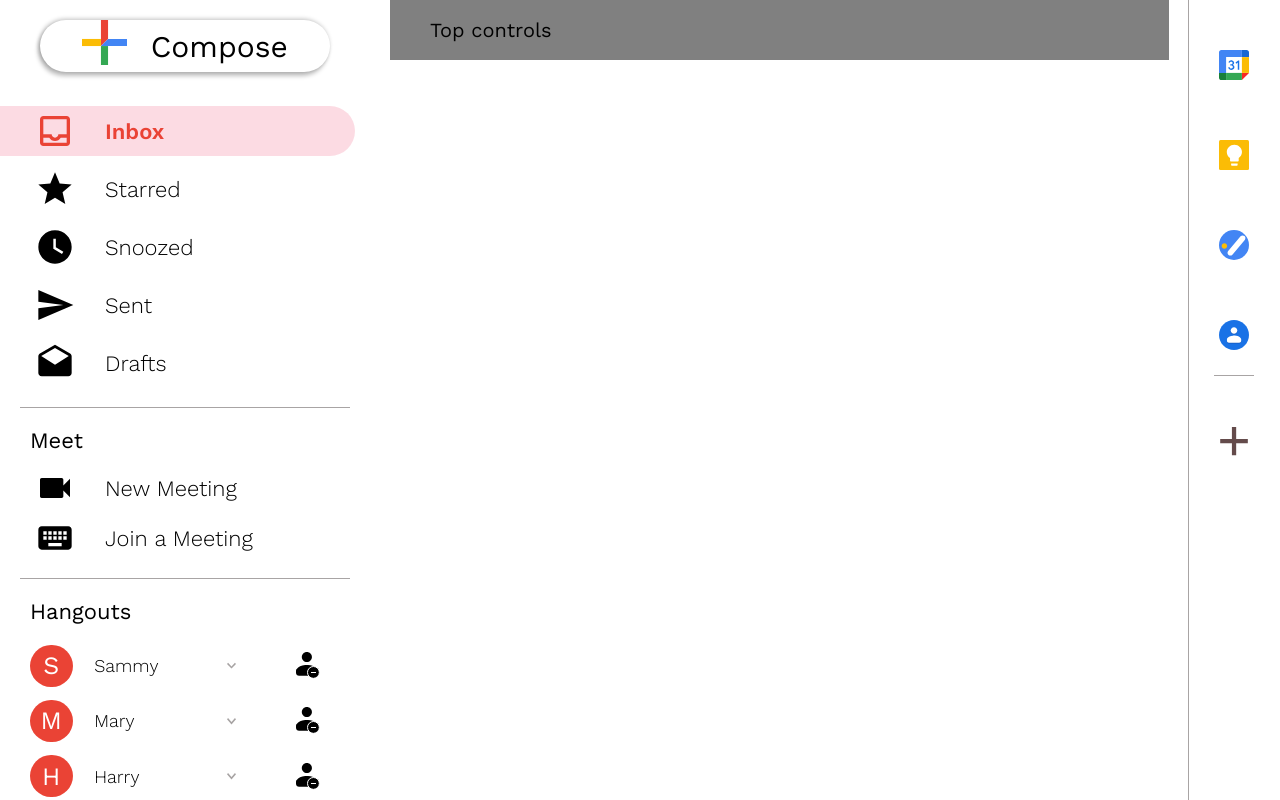
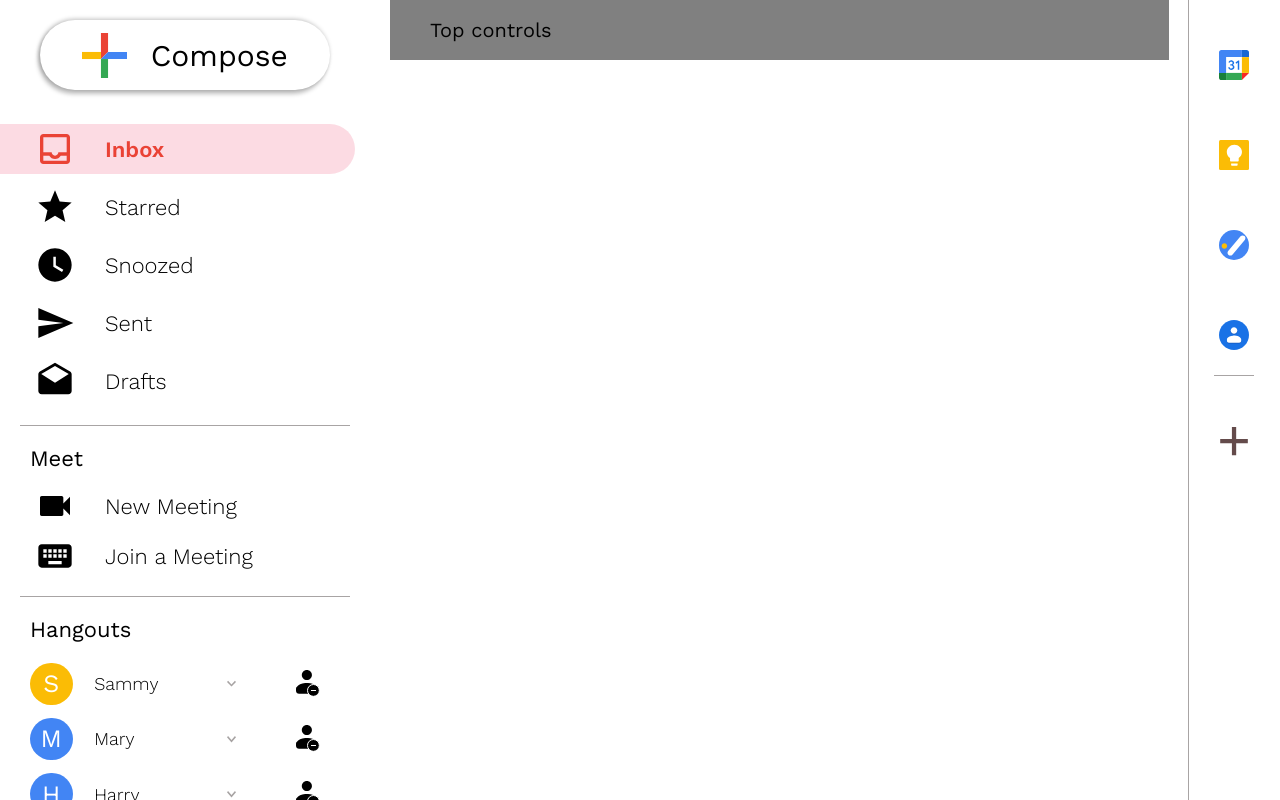
Before and after one commit to saphalpdyl/Gmail_Clone_React, a React (Create React App) app: page / in a window 1280 px wide. Built offline with nearby package versions, Linux system fonts and the light colour scheme.

Commit message:
Changes in CSS as well as JS :
1. Compose button now will not shrink or expand in size when resize

2. Height of the submit Person form is constant at 50px.

3. Profile picture will have different colors on reload

4. Fixed Bug : form button not disabling after a new person is added

```diff
--- a/public/index.html
+++ b/public/index.html
@@ -3,6 +3,7 @@
 	<head>
 		<meta charset="UTF-8" />
 		<meta http-equiv="X-UA-Compatible" content="IE=edge" />
+		<meta name="viewport" content="width=device-width, initial-scale=1" />
 		<title>Gmail clone</title>
 	</head>
 	<body>
--- a/src/Test.tsx
+++ b/src/Test.tsx
@@ -12,7 +12,6 @@
 	return (
 		<div className="test">
 			<RootCheckbox />
-
 			<CheckBox isAlreadyChecked={true} />
 		</div>
 	);
--- a/src/components/Global/profile_picture/css/profile_picture.css
+++ b/src/components/Global/profile_picture/css/profile_picture.css
@@ -5,7 +5,6 @@
   display: flex;
   justify-content: center;
   align-items: center;
-  background-color: var(--clr-red);
   color: white;
   border-radius: 50%;
 }
--- a/src/components/Global/profile_picture/profile_picture.tsx
+++ b/src/components/Global/profile_picture/profile_picture.tsx
@@ -3,11 +3,15 @@
 
 export interface ProfilePictureProps {
 	profileName: string;
+	color: string;
 }
 
 const ProfilePicture: React.FC<ProfilePictureProps> = (props) => {
 	return (
-		<div className="global-profile_picture">
+		<div
+			style={{ backgroundColor: props.color }}
+			className="global-profile_picture"
+		>
 			{props.profileName[0].toUpperCase()}
 		</div>
 	);
--- a/src/components/Global/profile_picture/scss/profile_picture.scss
+++ b/src/components/Global/profile_picture/scss/profile_picture.scss
@@ -9,7 +9,7 @@
 	justify-content: center;
 	align-items: center;
 
-	background-color: var(--clr-red);
+	// background-color: var(--clr-red);
 	color: white;
 	border-radius: 50%;
 }
--- a/src/components/section_menu/compose_btn/css/compose_btn.css
+++ b/src/components/section_menu/compose_btn/css/compose_btn.css
@@ -2,7 +2,7 @@
   position: relative;
   margin: 20px 0px;
   width: 29rem;
-  height: 30rem;
+  min-height: 7rem;
   border-radius: 4.5rem;
   display: flex;
   justify-content: center;
@@ -28,3 +28,7 @@
   text-align: center;
   font-weight: var(--font-regular);
 }
+.section-menu-compose-btn .section-menu-compose-btn-container .section-menu-compose-btn-svg {
+  display: flex;
+  align-items: center;
+}
--- a/src/components/section_menu/compose_btn/scss/compose_btn.scss
+++ b/src/components/section_menu/compose_btn/scss/compose_btn.scss
@@ -4,7 +4,7 @@
 	margin: 20px 0px;
 
 	width: 29rem;
-	height: 30rem;
+	min-height: 7rem;
 
 	border-radius: 4.5rem;
 	display: flex;
@@ -36,5 +36,10 @@
 
 			font-weight: var(--font-regular);
 		}
+
+		.section-menu-compose-btn-svg {
+			display: flex;
+			align-items: center;
+		}
 	}
 }
--- a/src/components/section_menu/hangouts_list/css/hangouts_list.css
+++ b/src/components/section_menu/hangouts_list/css/hangouts_list.css
@@ -27,6 +27,8 @@
   justify-content: center;
   width: 100%;
   height: 30%;
+  max-height: 50px;
+  min-height: 50px;
 }
 form .section-menu-hangouts-add-list-item {
   display: flex;
@@ -43,6 +45,15 @@
   border: 2px solid black;
   height: 2.5rem;
 }
+form .section-menu-hangouts-add-list-item .section-menu-hangouts-add-list-item-input::-moz-placeholder {
+  font-family: "Work Sans", sans-serif;
+}
+form .section-menu-hangouts-add-list-item .section-menu-hangouts-add-list-item-input:-ms-input-placeholder {
+  font-family: "Work Sans", sans-serif;
+}
+form .section-menu-hangouts-add-list-item .section-menu-hangouts-add-list-item-input::placeholder {
+  font-family: "Work Sans", sans-serif;
+}
 form .section-menu-hangouts-add-list-item .section-menu-hangouts-add-list-item-btn {
   background-color: #7848dd;
   color: white;
--- a/src/components/section_menu/hangouts_list/hangouts_list.tsx
+++ b/src/components/section_menu/hangouts_list/hangouts_list.tsx
@@ -4,14 +4,47 @@
 import { addHangoutPerson } from "../../../redux/actions/hangoutPerson";
 
 import "./css/hangouts_list.css";
-import React, { useState } from "react";
+import React, { useEffect, useState } from "react";
 
 export interface HangoutsListProps {}
+
+const COLORS_PREFIX: string = "--clr-";
+//! To add colors , they must also be added to the globalStyles.css
+const COLORS_SUFFIXES: string[] = ["red", "blue", "yellow", "green"];
+
+const generateRandomColors = (): string => {
+	return `var(${COLORS_PREFIX}${
+		COLORS_SUFFIXES[Math.round(Math.random() * 2)]
+	})`;
+};
 
 const HangoutsList: React.FC<HangoutsListProps> = () => {
 	const personList: hangoutPerson[] = useSelector(
 		(state: RootStateOrAny) => state.hangoutsListReducer
 	);
+
+	// Init Color state
+	const [colorList, setColorList]: [string[], Function] = useState([]);
+
+	/*
+		Using useEffect here to initialize colorlist
+
+		? Why use useEffect ?
+		* To avoid colors switching every re-render.
+
+		? Why init a tempColorList ?
+		* To update the colorlist throught the setState function
+
+	 */
+	useEffect(() => {
+		let tempColorList: string[] = [];
+
+		personList.map((person, index) => {
+			tempColorList[index] = generateRandomColors();
+		});
+
+		setColorList(tempColorList);
+	}, []);
 
 	// * For name Input
 	const [addPersonInput, setAddPersonInput] = useState("");
@@ -32,19 +65,29 @@
 	const handleSubmit = (e: any) => {
 		e.preventDefault();
 		dispatch(addHangoutPerson(addPersonInput));
+		setDisabled(true);
 		setAddPersonInput("");
 	};
 
 	return (
 		<React.Fragment>
 			<div className="section-menu-hangouts-list">
-				{personList.map((person, index) => (
-					<HangoutsListItem
-						name={person.name}
-						key={person.key}
-						component_key={person.key}
-					/>
-				))}
+				{personList.map((person, index) => {
+					/**
+					 * @description To add a new color to the color list when a person is added
+					 */
+					if (colorList[index] == null) {
+						setColorList([...colorList, generateRandomColors()]);
+					}
+					return (
+						<HangoutsListItem
+							profileColor={colorList[index]}
+							name={person.name}
+							key={person.key}
+							component_key={person.key}
+						/>
+					);
+				})}
 			</div>
 			<form onSubmit={handleSubmit}>
 				<div className="section-menu-hangouts-add-list-item">
@@ -53,6 +96,7 @@
 						className="section-menu-hangouts-add-list-item-input"
 						onChange={handleInputChange}
 						value={addPersonInput}
+						placeholder="Person Name"
 					/>
 					<button
 						className="section-menu-hangouts-add-list-item-btn"
--- a/src/components/section_menu/hangouts_list/hangouts_list_item.tsx
+++ b/src/components/section_menu/hangouts_list/hangouts_list_item.tsx
@@ -11,6 +11,7 @@
 export interface HangoutsListItemProps {
 	name: string;
 	component_key: number;
+	profileColor: string;
 }
 
 const HangoutsListItem: React.FC<HangoutsListItemProps> = (props) => {
@@ -20,7 +21,7 @@
 	return (
 		<div className="section-menu-hangouts-list-item">
 			<div className="section-menu-hangouts-list-item-pp-container">
-				<ProfilePicture profileName={props.name} />
+				<ProfilePicture color={props.profileColor} profileName={props.name} />
 			</div>
 			<div className="section-menu-hangouts-list-item-name-container">
 				<span className="section-menu-hangouts-list-item-name">
--- a/src/globalStyles.css
+++ b/src/globalStyles.css
@@ -14,8 +14,6 @@
 	height: 100%;
 	width: 100%;
 
-	font-size: 3rem;
-
 	overflow: hidden;
 }
 
```
Also changed, not shown: src/components/section_menu/hangouts_list/scss/hangouts_list.scss (+9 -0 lines).
